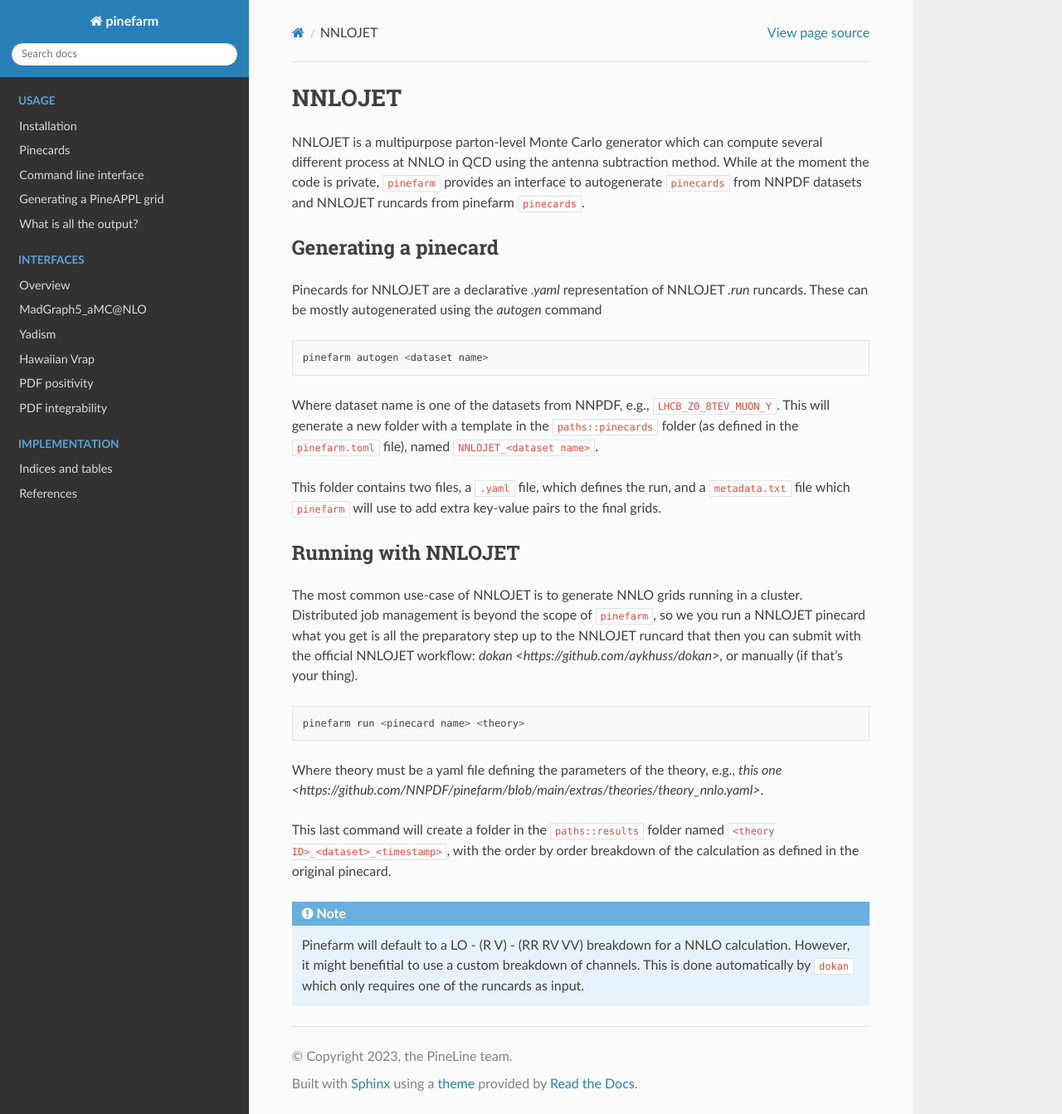
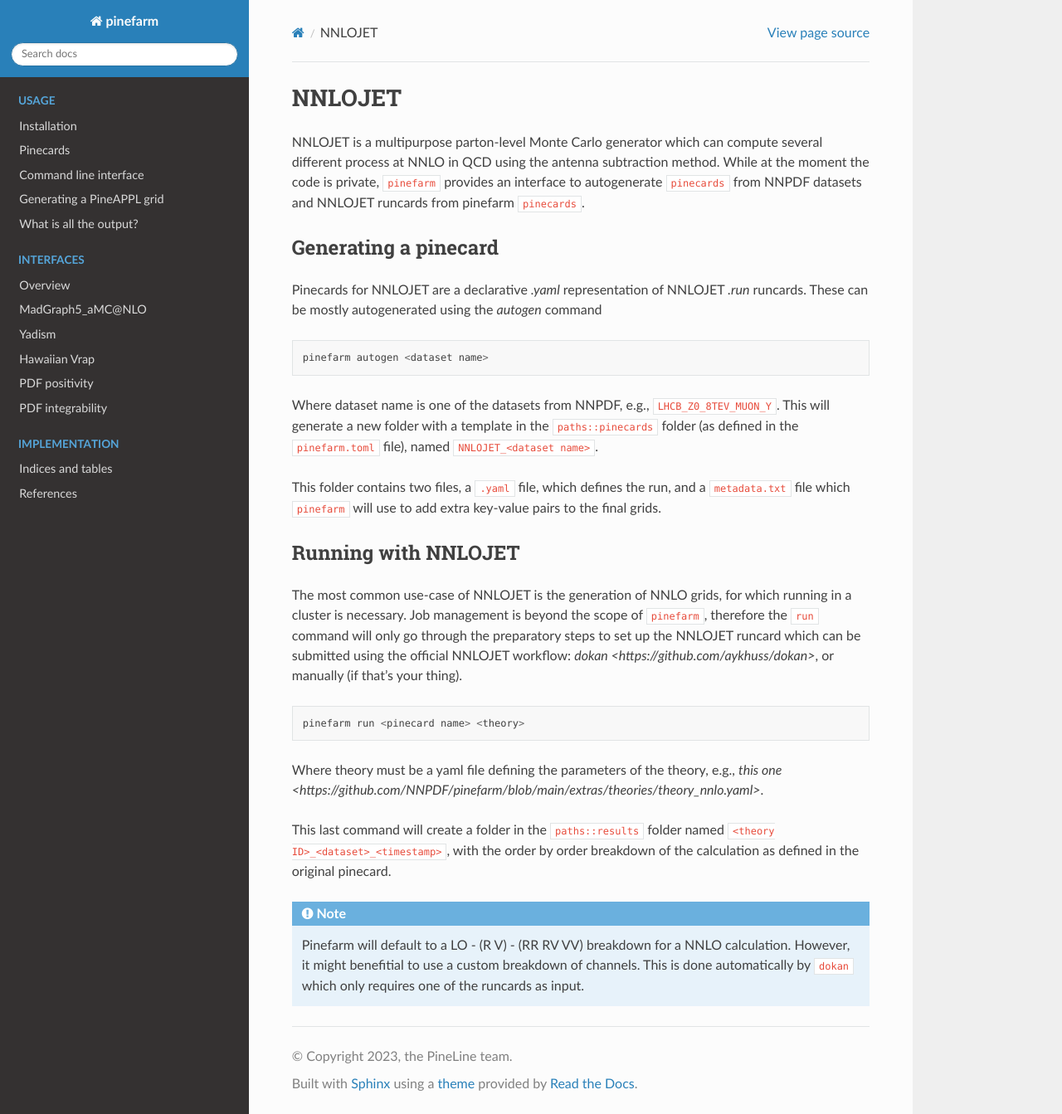
Before and after one commit to NNPDF/pinefarm, a Sphinx documentation site: the page built from docs/source/external/nnlojet.rst, in a window 1280 px wide and 1343 px high. Shown: the whole window at 83% size. Built offline with Sphinx 7.4.7 and the Read the Docs theme 3.1.0, drawn with Linux system fonts in a browser that asks for light colours; pages that are not in the unit, such as notebooks, are missing from menus.

Commit message:
small changes

```diff
--- a/docs/source/external/nnlojet.rst
+++ b/docs/source/external/nnlojet.rst
@@ -24,9 +24,9 @@
 Running with NNLOJET
 --------------------
 
-The most common use-case of NNLOJET is to generate NNLO grids running in a cluster.
-Distributed job management is beyond the scope of ``pinefarm``, so we you run a NNLOJET pinecard what you get is
-all the preparatory step up to the NNLOJET runcard that then you can submit with the official NNLOJET workflow: `dokan <https://github.com/aykhuss/dokan>`,
+The most common use-case of NNLOJET is the generation of NNLO grids, for which running in a cluster is necessary.
+Job management is beyond the scope of ``pinefarm``, therefore the ``run`` command will only go through the preparatory steps
+to set up the NNLOJET runcard which can be submitted using the official NNLOJET workflow: `dokan <https://github.com/aykhuss/dokan>`,
 or manually (if that's your thing).
 
 
```
Also changed, not shown: 1 other file.
